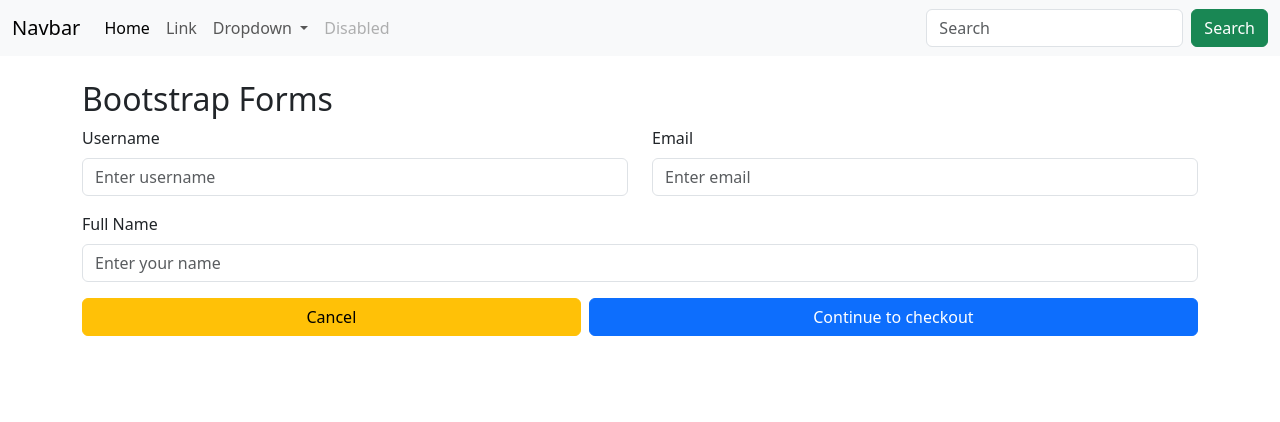
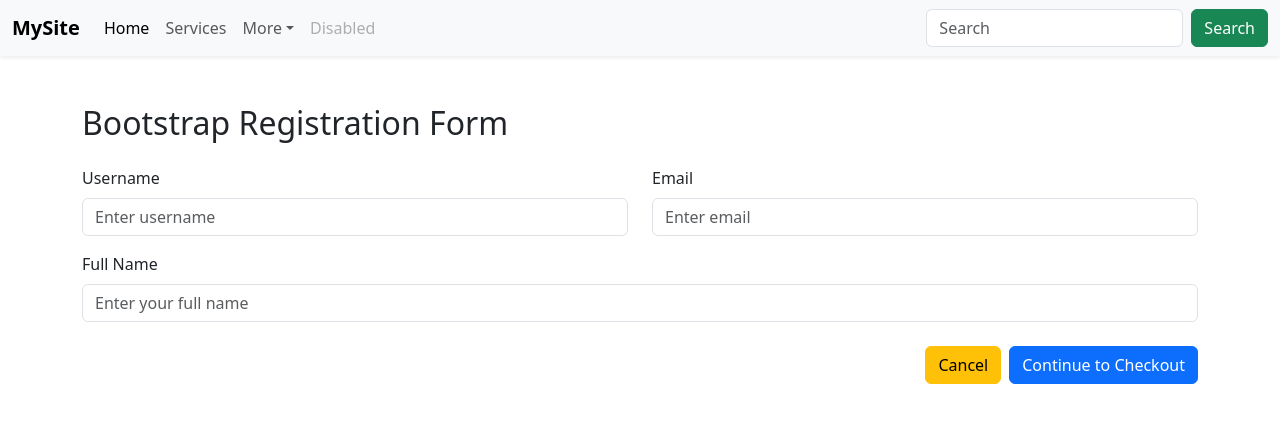
Before and after one commit to RAGHUVARDHANREDDY123/project-gallery, a plain HTML site: page tasks/TASK15-2.html in a window 1280 px wide. Drawn offline with nearby package versions, Linux system fonts and the light colour scheme.

Commit message:
Update TASK15-2.html

```diff
--- a/tasks/TASK15-2.html
+++ b/tasks/TASK15-2.html
@@ -1,40 +1,34 @@
 <!DOCTYPE html>
 <html lang="en">
 <head>
+  <meta charset="UTF-8">
   <title>Bootstrap Form with Navbar</title>
+  <meta name="viewport" content="width=device-width, initial-scale=1">
   <link href="https://cdn.jsdelivr.net/npm/bootstrap@5.3.0/dist/css/bootstrap.min.css" rel="stylesheet">
 </head>
 <body>
 
 <!-- Bootstrap Navbar -->
-<nav class="navbar navbar-expand-lg navbar-light bg-light">
+<nav class="navbar navbar-expand-lg navbar-light bg-light shadow-sm">
   <div class="container-fluid">
-        <a class="navbar-brand" href="#">Navbar</a>
+    <a class="navbar-brand fw-bold" href="#">MySite</a>
     <button class="navbar-toggler" type="button" data-bs-toggle="collapse" data-bs-target="#navbarNav">
       <span class="navbar-toggler-icon"></span>
     </button>
     <div class="collapse navbar-collapse" id="navbarNav">
       <ul class="navbar-nav me-auto">
-                <li class="nav-item">
-                    <a class="nav-link active" href="#">Home</a>
-                </li>
-                <li class="nav-item">
-                    <a class="nav-link" href="#">Link</a>
-                </li>
+        <li class="nav-item"><a class="nav-link active" href="#">Home</a></li>
+        <li class="nav-item"><a class="nav-link" href="#">Services</a></li>
         <li class="nav-item dropdown">
-                    <a class="nav-link dropdown-toggle" href="#" id="navbarDropdown" role="button" data-bs-toggle="dropdown">
-                        Dropdown
-                    </a>
+          <a class="nav-link dropdown-toggle" href="#" role="button" data-bs-toggle="dropdown">More</a>
           <ul class="dropdown-menu">
             <li><a class="dropdown-item" href="#">Action</a></li>
             <li><a class="dropdown-item" href="#">Another action</a></li>
           </ul>
         </li>
-                <li class="nav-item">
-                    <a class="nav-link disabled">Disabled</a>
-                </li>
+        <li class="nav-item"><a class="nav-link disabled">Disabled</a></li>
       </ul>
-            <form class="d-flex">
+      <form class="d-flex" role="search">
         <input class="form-control me-2" type="search" placeholder="Search">
         <button class="btn btn-success" type="submit">Search</button>
       </form>
@@ -43,34 +37,30 @@
 </nav>
 
 <!-- Bootstrap Form -->
-<div class="container mt-4">
-    <h2>Bootstrap Forms</h2>
+<div class="container mt-5">
+  <h2 class="mb-4">Bootstrap Registration Form</h2>
 
-    <form>
+  <form method="POST">
     <div class="row">
-            <div class="col-sm-6">
-                <label class="form-label">Username</label>
-                <input type="text" placeholder="Enter username" class="form-control">
+      <div class="col-md-6 mb-3">
+        <label for="username" class="form-label">Username</label>
+        <input type="text" id="username" name="username" placeholder="Enter username" class="form-control" required>
       </div>
 
-            <div class="col-sm-6">
-                <label class="form-label">Email</label>
-                <input type="email" placeholder="Enter email" class="form-control">
+      <div class="col-md-6 mb-3">
+        <label for="email" class="form-label">Email</label>
+        <input type="email" id="email" name="email" placeholder="Enter email" class="form-control" required>
       </div>
     </div>
 
-        <div class="row mt-3">
-            <div class="col">
-                <label class="form-label">Full Name</label>
-                <input type="text" placeholder="Enter your name" class="form-control">
-            </div>
+    <div class="mb-3">
+      <label for="fullname" class="form-label">Full Name</label>
+      <input type="text" id="fullname" name="fullname" placeholder="Enter your full name" class="form-control" required>
     </div>
 
-        <div class="row mt-3">
-            <div class="col d-flex">
-                <button type="button" class="btn btn-warning me-2 flex-grow-1">Cancel</button>
-                <button type="submit" class="btn btn-primary flex-grow-1">Continue to checkout</button>
-            </div>
+    <div class="d-grid gap-2 d-md-flex justify-content-md-end mt-4">
+      <button type="reset" class="btn btn-warning">Cancel</button>
+      <button type="submit" class="btn btn-primary">Continue to Checkout</button>
     </div>
   </form>
 </div>
```
Lines whose indentation alone changed are shown as unchanged.
